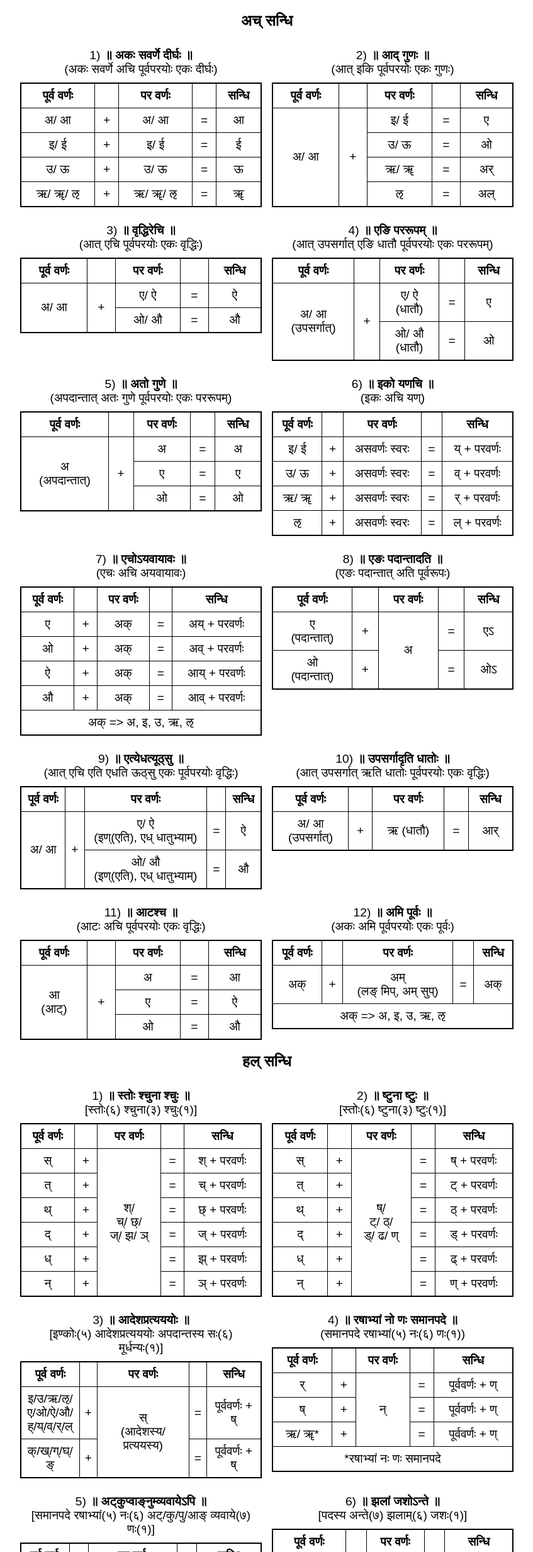
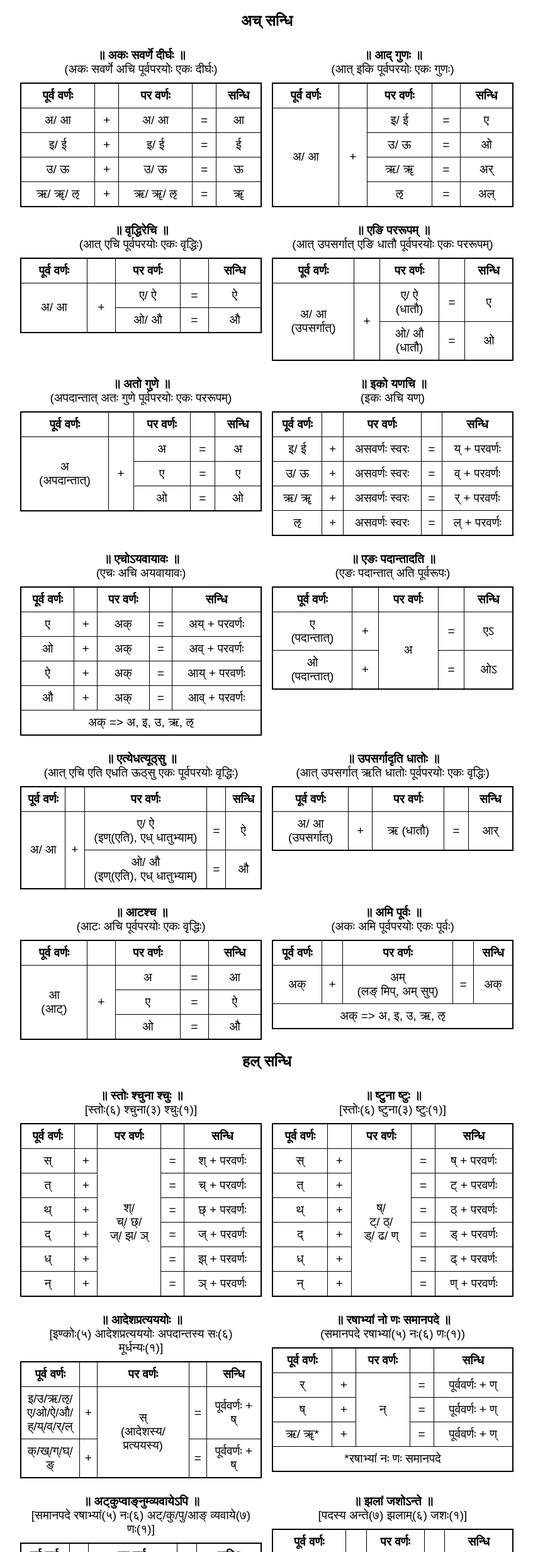
Before and after one commit to sanatana-dharma/samskrtam, a plain HTML site: page sandhi.html in a window 1280 px wide. Shown: the part 61-2525 px from the top of the page at 63% size, without its empty margins (216-1063 px from the left). Drawn offline with Linux system fonts and the light colour scheme.

Commit message:
Removed serial numbers from sandhi names

```diff
--- a/sandhi.html
+++ b/sandhi.html
@@ -20,7 +20,7 @@
           <div class="sandhiTablesContainer">
             <div>
               <table id="अकः सवर्णे दीर्घः">
-                <caption>1) <strong>॥ अकः सवर्णे दीर्घः ॥</strong><br>(अकः सवर्णे अचि पूर्वपरयोः एकः दीर्घः)</caption>
+                <caption><strong>॥ अकः सवर्णे दीर्घः ॥</strong><br>(अकः सवर्णे अचि पूर्वपरयोः एकः दीर्घः)</caption>
                 <tr><th>पूर्व वर्णः</th> <th>&nbsp;</th> <th>पर वर्णः</th> <th>&nbsp;</th> <th>सन्धि</th></tr>
                 <tr><td>अ/ आ</td> <td>+</td> <td>अ/ आ</td> <td>=</td> <td>आ</td></tr>
                 <tr><td>इ/ ई</td> <td>+</td> <td>इ/ ई</td> <td>=</td> <td>ई</td></tr>
@@ -31,7 +31,7 @@
 
             <div>
               <table id="आद् गुणः">
-                <caption>2) <strong>॥ आद् गुणः ॥</strong><br>(आत् इकि पूर्वपरयोः एकः गुणः)</caption>
+                <caption><strong>॥ आद् गुणः ॥</strong><br>(आत् इकि पूर्वपरयोः एकः गुणः)</caption>
                 <tr><th>पूर्व वर्णः</th> <th>&nbsp;</th> <th>पर वर्णः</th> <th>&nbsp;</th> <th>सन्धि</th></tr>
                   <td rowspan="4">अ/ आ</td>
                   <td rowspan="4">+</td>
@@ -59,7 +59,7 @@
 
             <div>
               <table id="वृद्धिरेचि">
-                <caption>3) <strong>॥ वृद्धिरेचि ॥</strong><br>(आत् एचि पूर्वपरयोः एकः वृद्धिः)</caption>
+                <caption><strong>॥ वृद्धिरेचि ॥</strong><br>(आत् एचि पूर्वपरयोः एकः वृद्धिः)</caption>
                 <tr><th>पूर्व वर्णः</th><th>&nbsp;</th><th>पर वर्णः</th><th>&nbsp;</th><th>सन्धि</th></tr>
                 <tr>
                   <td rowspan="2">अ/ आ</td>
@@ -78,7 +78,7 @@
 
             <div>
               <table id="एङि पररूपम्">
-                <caption>4) <strong>॥ एङि पररूपम् ॥</strong><br>(आत् उपसर्गात् एङि धातौ पूर्वपरयोः एकः पररूपम्)</caption>
+                <caption><strong>॥ एङि पररूपम् ॥</strong><br>(आत् उपसर्गात् एङि धातौ पूर्वपरयोः एकः पररूपम्)</caption>
                 <tr><th>पूर्व वर्णः</th><th>&nbsp;</th><th>पर वर्णः</th><th>&nbsp;</th><th>सन्धि</th></tr>
                 <tr>
                   <td rowspan="2">अ/ आ<br>(उपसर्गात्)</td>
@@ -97,7 +97,7 @@
 
             <div>
               <table id="अतो गुणे">
-                <caption>5) <strong>॥ अतो गुणे ॥</strong><br>(अपदान्तात् अतः गुणे पूर्वपरयोः एकः पररूपम्)</caption>
+                <caption><strong>॥ अतो गुणे ॥</strong><br>(अपदान्तात् अतः गुणे पूर्वपरयोः एकः पररूपम्)</caption>
                 <tr><th>पूर्व वर्णः</th><th>&nbsp;</th><th>पर वर्णः</th><th>&nbsp;</th><th>सन्धि</th></tr>
                 <tr>
                   <td rowspan="3">अ<br>(अपदान्तात्)</td>
@@ -121,7 +121,7 @@
 
             <div>
               <table id="इको यणचि">
-                <caption>6) <strong>॥ इको यणचि ॥</strong><br>(इकः अचि यण्)</caption>
+                <caption><strong>॥ इको यणचि ॥</strong><br>(इकः अचि यण्)</caption>
                 <tr><th>पूर्व वर्णः</th> <th>&nbsp;</th> <th>पर वर्णः</th> <th>&nbsp;</th> <th>सन्धि</th></tr>
                 <tr><td>इ/ ई</td> <td>+</td> <td>असवर्णः स्वरः</td> <td>=</td> <td>य् + परवर्णः</td></tr>
                 <tr><td>उ/ ऊ</td> <td>+</td> <td>असवर्णः स्वरः</td> <td>=</td> <td>व् + परवर्णः</td></tr>
@@ -132,7 +132,7 @@
 
             <div>
               <table id="एचोऽयवायावः">
-                <caption>7) <strong>॥ एचोऽयवायावः ॥</strong><br>(एचः अचि अयवायावः)</caption>
+                <caption><strong>॥ एचोऽयवायावः ॥</strong><br>(एचः अचि अयवायावः)</caption>
                 <tr><th>पूर्व वर्णः</th> <th>&nbsp;</th> <th>पर वर्णः</th> <th>&nbsp;</th> <th>सन्धि</th></tr>
                 <tr><td>ए</td> <td>+</td> <td>अक्</td> <td>=</td> <td>अय् + परवर्णः</td></tr>
                 <tr><td>ओ</td> <td>+</td> <td>अक्</td> <td>=</td> <td>अव् + परवर्णः</td></tr>
@@ -144,7 +144,7 @@
 
             <div>
               <table id="एङः पदान्तादति">
-                <caption>8) <strong>॥ एङः पदान्तादति ॥</strong><br>(एङः पदान्तात् अति पूर्वरूपः)</caption>
+                <caption><strong>॥ एङः पदान्तादति ॥</strong><br>(एङः पदान्तात् अति पूर्वरूपः)</caption>
                 <tr><th>पूर्व वर्णः</th><th>&nbsp;</th><th>पर वर्णः</th><th>&nbsp;</th><th>सन्धि</th></tr>
                 <tr>
                   <td>ए<br>(पदान्तात्)</td>
@@ -164,7 +164,7 @@
 
             <div>
               <table id="एत्येधत्यूठ्सु">
-                <caption>9) <strong>॥ एत्येधत्यूठ्सु ॥</strong><br>(आत् एचि एति एधति ऊठ्सु एकः पूर्वपरयोः वृद्धिः)</caption>
+                <caption><strong>॥ एत्येधत्यूठ्सु ॥</strong><br>(आत् एचि एति एधति ऊठ्सु एकः पूर्वपरयोः वृद्धिः)</caption>
                 <tr><th>पूर्व वर्णः</th><th>&nbsp;</th><th>पर वर्णः</th><th>&nbsp;</th><th>सन्धि</th></tr>
                 <tr>
                   <td rowspan="2">अ/ आ</td>
@@ -183,7 +183,7 @@
 
             <div>
               <table id="उपसर्गादृति धातोः">
-                <caption>10) <strong>॥ उपसर्गादृति धातोः ॥</strong><br>(आत् उपसर्गात् ऋति धातोः पूर्वपरयोः एकः वृद्धिः)</caption>
+                <caption><strong>॥ उपसर्गादृति धातोः ॥</strong><br>(आत् उपसर्गात् ऋति धातोः पूर्वपरयोः एकः वृद्धिः)</caption>
                 <tr><th>पूर्व वर्णः</th><th>&nbsp;</th><th>पर वर्णः</th><th>&nbsp;</th><th>सन्धि</th></tr>
                 <tr><td>अ/ आ<br>(उपसर्गात्)</td><td>+</td><td>ऋ (धातौ)</td><td>=</td><td>आर्</td></tr>
               </table>
@@ -191,7 +191,7 @@
 
             <div>
               <table id="आटश्च">
-                <caption>11) <strong>॥ आटश्च ॥</strong><br>(आटः अचि पूर्वपरयोः एकः वृद्धिः)</caption>
+                <caption><strong>॥ आटश्च ॥</strong><br>(आटः अचि पूर्वपरयोः एकः वृद्धिः)</caption>
                 <tr><th>पूर्व वर्णः</th><th>&nbsp;</th><th>पर वर्णः</th><th>&nbsp;</th><th>सन्धि</th></tr>
                 <tr>
                   <td rowspan="3">आ<br>(आट्)</td>
@@ -215,7 +215,7 @@
 
             <div>
               <table id="अमि पूर्वः">
-                <caption>12) <strong>॥ अमि पूर्वः ॥</strong><br>(अकः अमि पूर्वपरयोः एकः पूर्वः)</caption>
+                <caption><strong>॥ अमि पूर्वः ॥</strong><br>(अकः अमि पूर्वपरयोः एकः पूर्वः)</caption>
                 <tr><th>पूर्व वर्णः</th><th>&nbsp;</th><th>पर वर्णः</th><th>&nbsp;</th><th>सन्धि</th></tr>
                 <tr><td>अक्</td><td>+</td><td>अम्<br>(लङ् मिप्, अम् सुप्)</td><td>=</td><td>अक्</td></tr>
                 <tr><td colspan="5">अक् => अ, इ, उ, ऋ, ऌ</td></tr>
@@ -232,7 +232,7 @@
           <div class="sandhiTablesContainer">
             <div>
               <table id="स्तोः श्चुना श्चुः">
-                <caption>1) <strong>॥ स्तोः श्चुना श्चुः ॥</strong><br>[स्तोः(६) श्चुना(३) श्चुः(१)]</caption>
+                <caption><strong>॥ स्तोः श्चुना श्चुः ॥</strong><br>[स्तोः(६) श्चुना(३) श्चुः(१)]</caption>
                 <tr><th>पूर्व वर्णः</th> <th>&nbsp;</th> <th>पर वर्णः</th> <th>&nbsp;</th> <th>सन्धि</th></tr>
                 <tr><td>स्</td> <td>+</td> <td rowspan="6">श्/<br>च्/ छ्/<br>ज्/ झ/ ञ्</td> <td>=</td> <td>श् + परवर्णः</td></tr>
                 <tr><td>त्</td> <td>+</td> <td>=</td> <td>च् + परवर्णः</td></tr>
@@ -245,7 +245,7 @@
 
             <div>
               <table id="ष्टुना ष्टुः">
-                <caption>2) <strong>॥ ष्टुना ष्टुः ॥</strong><br>[स्तोः(६) ष्टुना(३) ष्टुः(१)]</caption>
+                <caption><strong>॥ ष्टुना ष्टुः ॥</strong><br>[स्तोः(६) ष्टुना(३) ष्टुः(१)]</caption>
                 <tr><th>पूर्व वर्णः</th> <th>&nbsp;</th> <th>पर वर्णः</th> <th>&nbsp;</th> <th>सन्धि</th></tr>
                 <tr><td>स्</td> <td>+</td> <td rowspan="6">ष्/<br>ट्/ ठ्/<br>ड्/ ढ/ ण्</td> <td>=</td> <td>ष् + परवर्णः</td></tr>
                 <tr><td>त्</td> <td>+</td> <td>=</td> <td>ट् + परवर्णः</td></tr>
@@ -258,7 +258,7 @@
 
             <div>
               <table id="आदेशप्रत्यययोः">
-                <caption>3) <strong>॥ आदेशप्रत्यययोः ॥</strong><br>[इण्कोः(५) आदेशप्रत्यययोः अपदान्तस्य सः(६) मूर्धन्यः(१)]</caption>
+                <caption><strong>॥ आदेशप्रत्यययोः ॥</strong><br>[इण्कोः(५) आदेशप्रत्यययोः अपदान्तस्य सः(६) मूर्धन्यः(१)]</caption>
                 <tr><th>पूर्व वर्णः</th> <th>&nbsp;</th> <th>पर वर्णः</th> <th>&nbsp;</th> <th>सन्धि</th></tr>
                 <tr><td>इ/उ/ऋ/ऌ/<br>ए/ओ/ऐ/औ/<br>ह्/य्/व्/र्/ल्</td> <td>+</td> <td rowspan="2">स्<br>(आदेशस्य/ प्रत्ययस्य)</td> <td>=</td> <td>पूर्ववर्णः + ष्</td></tr>
                 <tr><td>क्/ख्/ग्/घ्/ङ्</td> <td>+</td> <td>=</td> <td>पूर्ववर्णः + ष्</td></tr>
@@ -268,7 +268,7 @@
 
             <div>
               <table id="रषाभ्यां नो णः समानपदे">
-                <caption>4) <strong>॥ रषाभ्यां नो णः समानपदे ॥</strong><br>(समानपदे रषाभ्यां(५) नः(६) णः(१))</caption>
+                <caption><strong>॥ रषाभ्यां नो णः समानपदे ॥</strong><br>(समानपदे रषाभ्यां(५) नः(६) णः(१))</caption>
                 <tr><th>पूर्व वर्णः</th> <th>&nbsp;</th> <th>पर वर्णः</th> <th>&nbsp;</th> <th>सन्धि</th></tr>
                 <tr><td>र्</td> <td>+</td> <td rowspan="3">न्</td> <td>=</td> <td>पूर्ववर्णः + ण्</td></tr>
                 <tr><td>ष्</td> <td>+</td> <td>=</td> <td>पूर्ववर्णः + ण्</td></tr>
@@ -279,7 +279,7 @@
 
             <div>
               <table id="अट्कुप्वाङ्नुम्व्यवायेऽपि">
-                <caption>5) <strong>॥ अट्कुप्वाङ्नुम्व्यवायेऽपि ॥</strong><br>[समानपदे रषाभ्यां(५) नः(६) अट्/कु/पु/आङ् व्यवाये(७) णः(१)]</caption>
+                <caption><strong>॥ अट्कुप्वाङ्नुम्व्यवायेऽपि ॥</strong><br>[समानपदे रषाभ्यां(५) नः(६) अट्/कु/पु/आङ् व्यवाये(७) णः(१)]</caption>
                 <tr><th>पूर्व वर्णः</th> <th>&nbsp;</th> <th>पर वर्णः</th> <th>&nbsp;</th> <th>सन्धि</th></tr>
                 <tr><td>र्</td> <td>+</td> <td rowspan="3">अ/ इ/ उ/ ऋ/ ऌ/<br>ए/ ओ/ ऐ/ औ/<br>ह्/ य्/ व्/ र् + न्</td> <td>=</td> <td>पूर्ववर्णः + ण्</td></tr>
                 <tr><td>ष्</td> <td>+</td> <td>=</td> <td>पूर्ववर्णः + ण्</td></tr>
@@ -289,7 +289,7 @@
 
             <div>
               <table id="झलां जशोऽन्ते">
-                <caption>6) <strong>॥ झलां जशोऽन्ते ॥</strong><br>[पदस्य अन्ते(७) झलाम्(६) जशः(१)]</caption>
+                <caption><strong>॥ झलां जशोऽन्ते ॥</strong><br>[पदस्य अन्ते(७) झलाम्(६) जशः(१)]</caption>
                 <tr><th>पूर्व वर्णः</th> <th>&nbsp;</th> <th>पर वर्णः</th> <th>&nbsp;</th> <th>सन्धि</th></tr>
                 <tr><td>क्/ ख्/ ग्/ घ्</td> <td>+</td> <td rowspan="5">अच्/ झल्</td> <td>=</td> <td>ग् + परवर्णः</td></tr>
                 <tr><td>ट्/ ठ्/ ड्/ ढ्</td> <td>+</td> <td>=</td> <td>ड् + परवर्णः</td></tr>
@@ -301,7 +301,7 @@
 
             <div>
               <table id="वाऽवसाने">
-                <caption>7) <strong>॥ झलां अवसाने वा चर् ॥</strong><br>[झलां(६) अवसाने(७) वा चर्(१)]</caption>
+                <caption><strong>॥ झलां अवसाने वा चर् ॥</strong><br>[झलां(६) अवसाने(७) वा चर्(१)]</caption>
                 <tr><th>पूर्व वर्णः</th> <th>&nbsp;</th> <th>पर वर्णः</th> <th>&nbsp;</th> <th>सन्धि</th></tr>
                 <tr><td>क्/ ख्/ ग्/ घ्</td> <td>+</td> <td rowspan="5">अच्/ झल्</td> <td>=</td> <td>ज्/च् + परवर्णः</td></tr>
                 <tr><td>ट्/ ठ्/ ड्/ ढ्</td> <td>+</td> <td>=</td> <td>ड्/ट् + परवर्णः</td></tr>
@@ -314,7 +314,7 @@
 
             <div>
               <table id="एकाचो बशो भष् झषन्तस्य स्ध्वोः">
-                <caption>8) <strong>॥ एकाचो बशो भष् झषन्तस्य स्ध्वोः ॥</strong><br>[धातोः एकाचः झषन्तस्य (अवयवस्य) बशः(६)<br>स्ध्वोः च पदस्य अन्ते(७) भष्(१)]</caption>
+                <caption><strong>॥ एकाचो बशो भष् झषन्तस्य स्ध्वोः ॥</strong><br>[धातोः एकाचः झषन्तस्य (अवयवस्य) बशः(६)<br>स्ध्वोः च पदस्य अन्ते(७) भष्(१)]</caption>
                 <tr><th>स्थानी</th> <th>निमित्तम्</th> <th>आदेशः</th></tr>
                 <tr><td>ब्</td> <td rowspan="4">धातु<br>(1)that is एकाचः<br>झषन्तः पदः<br>(2)with स् परे<br>(3)with ध्व शब्दे परे</td> <td>भ् + परवर्णः</td></tr>
                 <tr><td>ग्</td> <td>घ् + परवर्णः</td></tr>
@@ -325,7 +325,7 @@
 
             <div>
               <table id="धि च">
-                <caption>9) <strong>॥ धि च ॥</strong><br>पदस्य सस्य(६) धि(७) लोपः(१)</caption>
+                <caption><strong>॥ धि च ॥</strong><br>पदस्य सस्य(६) धि(७) लोपः(१)</caption>
                 <tr><th>पूर्व वर्णः</th> <th>&nbsp;</th> <th>पर वर्णः</th> <th>&nbsp;</th> <th>सन्धि</th></tr>
                 <tr><td>स्</td> <td>+</td> <td>ध्</td> <td>=</td> <td>ध्</td></tr>
               </table>
@@ -333,7 +333,7 @@
 
             <div>
               <table id="झलो झलि">
-                <caption>10) <strong>॥ झलो झलि ॥</strong><br>पदस्य झलः(५) सस्य(६) झलि(७) लोपः(१)</caption>
+                <caption><strong>॥ झलो झलि ॥</strong><br>पदस्य झलः(५) सस्य(६) झलि(७) लोपः(१)</caption>
                 <tr><th>निमित्तम्</th> <th>स्थानी</th> <th>निमित्तम्</th> <th>सन्धि</th></tr>
                 <tr><td>झल्</td> <td>स्</td> <td>झल्</td> <td>झल् + झल्</td></tr>
               </table>
@@ -341,7 +341,7 @@
 
             <div>
               <table id="ह्रस्वादङ्गात्">
-                <caption>11) <strong>॥ ह्रस्वादङ्गात् ॥</strong><br>पदस्य ह्रस्वात् अङ्गात्(५) सस्य(६) झलि(७) लोपः(१)</caption>
+                <caption><strong>॥ ह्रस्वादङ्गात् ॥</strong><br>पदस्य ह्रस्वात् अङ्गात्(५) सस्य(६) झलि(७) लोपः(१)</caption>
                 <tr><th>पूर्व वर्णः</th> <th>&nbsp;</th> <th>पर वर्णः</th> <th>&nbsp;</th> <th>सन्धि</th></tr>
                 <tr><td>अ/ इ/ उ/ ऋ/ ऌ</td> <td>+</td> <td>स् + झल्</td> <td>=</td> <td>अ/ इ/ उ/ ऋ/ ऌ + झल्</td></tr>
               </table>
@@ -349,7 +349,7 @@
 
             <div>
               <table id="ससजुषो रुः">
-                <caption>12) <strong>॥ ससजुषो रुः ॥</strong><br>पदस्य ससजुषोः(६) रुः(१)</caption>
+                <caption><strong>॥ ससजुषो रुः ॥</strong><br>पदस्य ससजुषोः(६) रुः(१)</caption>
                 <tr><th>स्थानी</th> <th>निमित्तम्</th> <th>आदेशः</th></tr>
                 <tr><td>स्</td> <td>पदान्ते</td> <td>र्</td></tr>
                 <tr><td>ष्</td> <td>पदान्ते</td> <td>र्</td></tr>
@@ -358,7 +358,7 @@
 
             <div>
               <table id="खरवसानयोर्विसर्जनीयः">
-                <caption>13) <strong>॥ खरवसानयोर्विसर्जनीयः ॥</strong><br>पदस्य रः(६) खरि अवसाने(७) विसर्जनीयः(१)</caption>
+                <caption><strong>॥ खरवसानयोर्विसर्जनीयः ॥</strong><br>पदस्य रः(६) खरि अवसाने(७) विसर्जनीयः(१)</caption>
                 <tr><th>स्थानी</th> <th>निमित्तम्</th> <th>आदेशः</th></tr>
                 <tr><td rowspan="2">र्</td> <td>ख्/फ्/छ्/ठ्/थ्<br>च्/ट्/त्/क्/प्<br>श्/ष्/स्</td> <td rowspan="2">ः</td></tr>
                 <tr><td>अवसाने (पूर्णविरामे)</td></tr>
```
